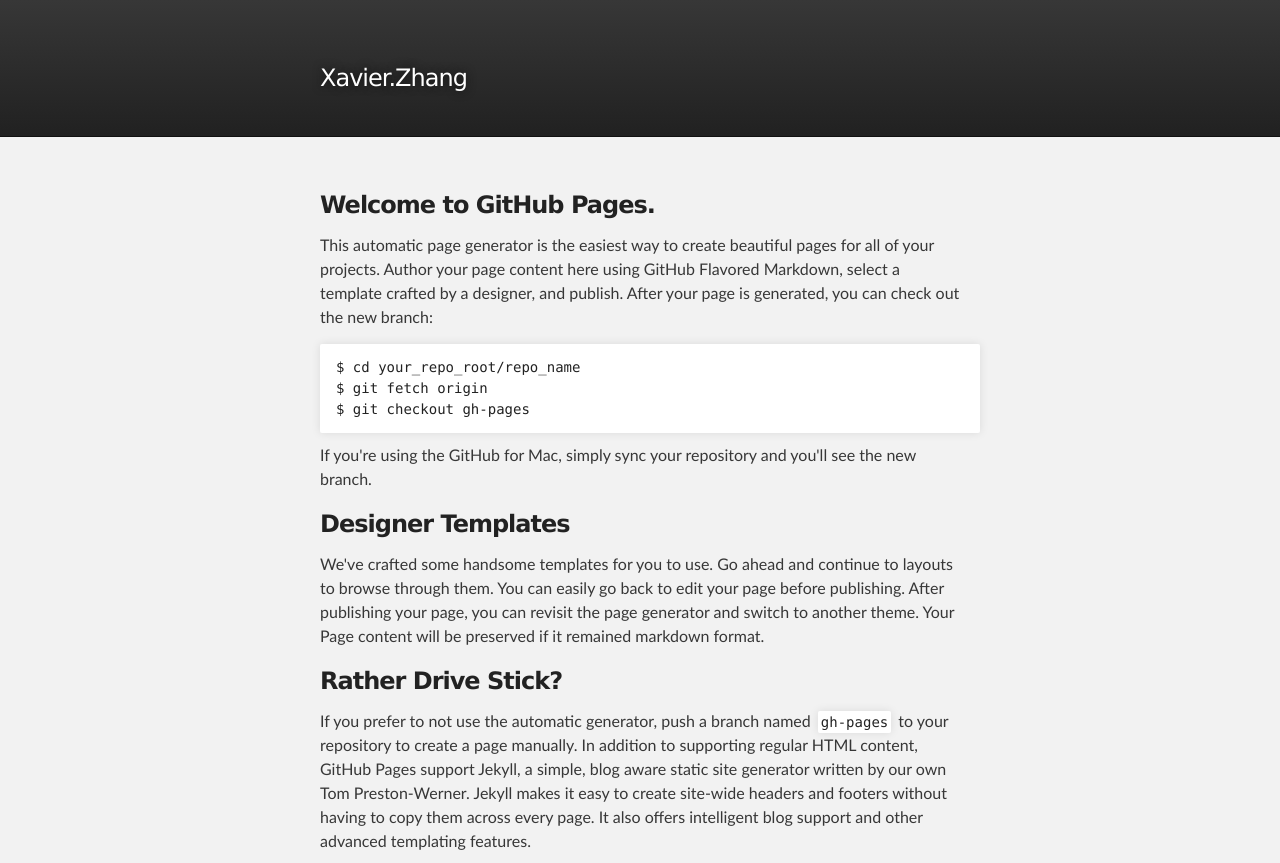
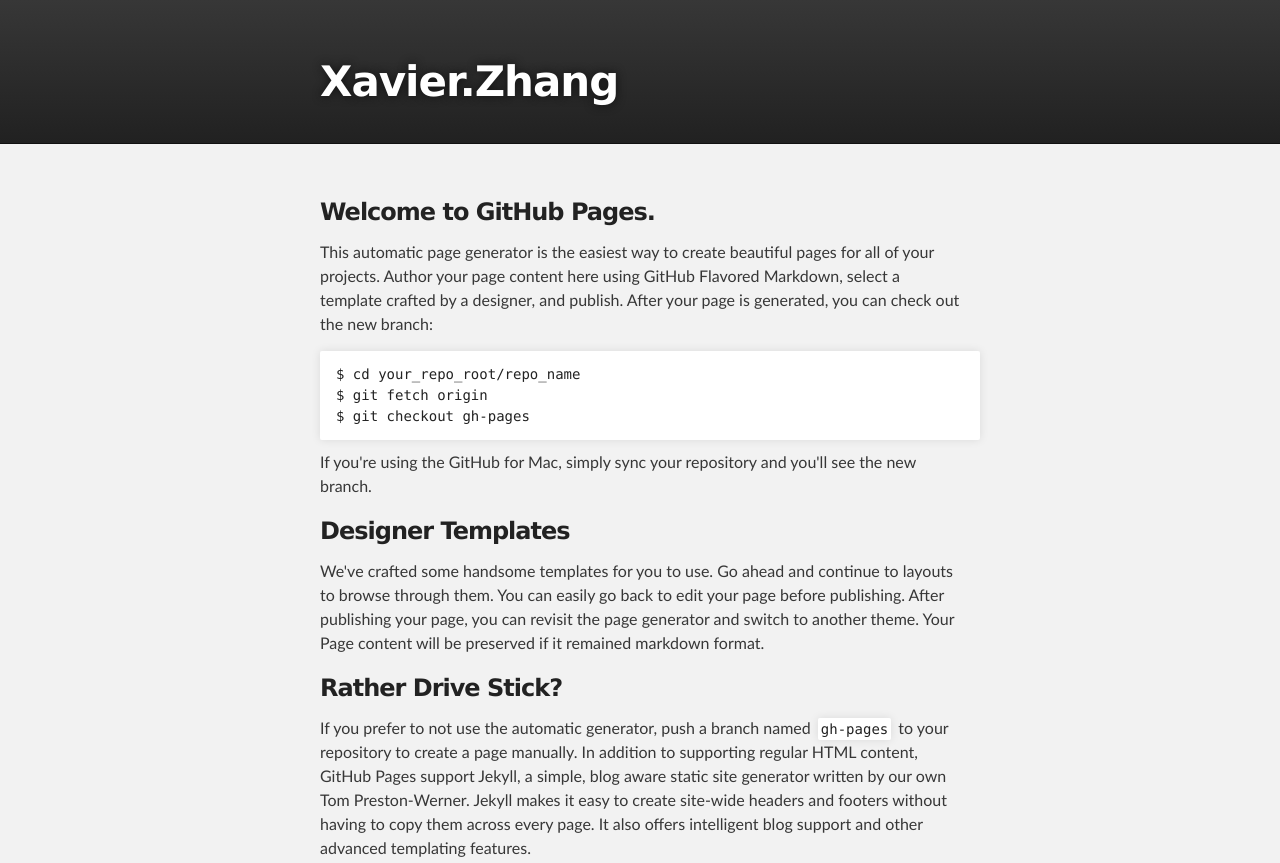
Before and after one commit to Xavier-zhang/zhakui.github.io, a plain HTML site: page index.html in a window 1280 px wide. Shown: the top 863 px of the page. Drawn offline with Linux system fonts and the light colour scheme.

Commit message:
Update index.html

```diff
--- a/index.html
+++ b/index.html
@@ -16,9 +16,7 @@
     <!-- HEADER -->
     <div id="header_wrap" class="outer">
         <header class="inner">
-
-          <h1 id="project_tagline">Xavier.Zhang</h1>
-
+          <h1 id="project_title">Xavier.Zhang</h1>
         </header>
     </div>
 
```
